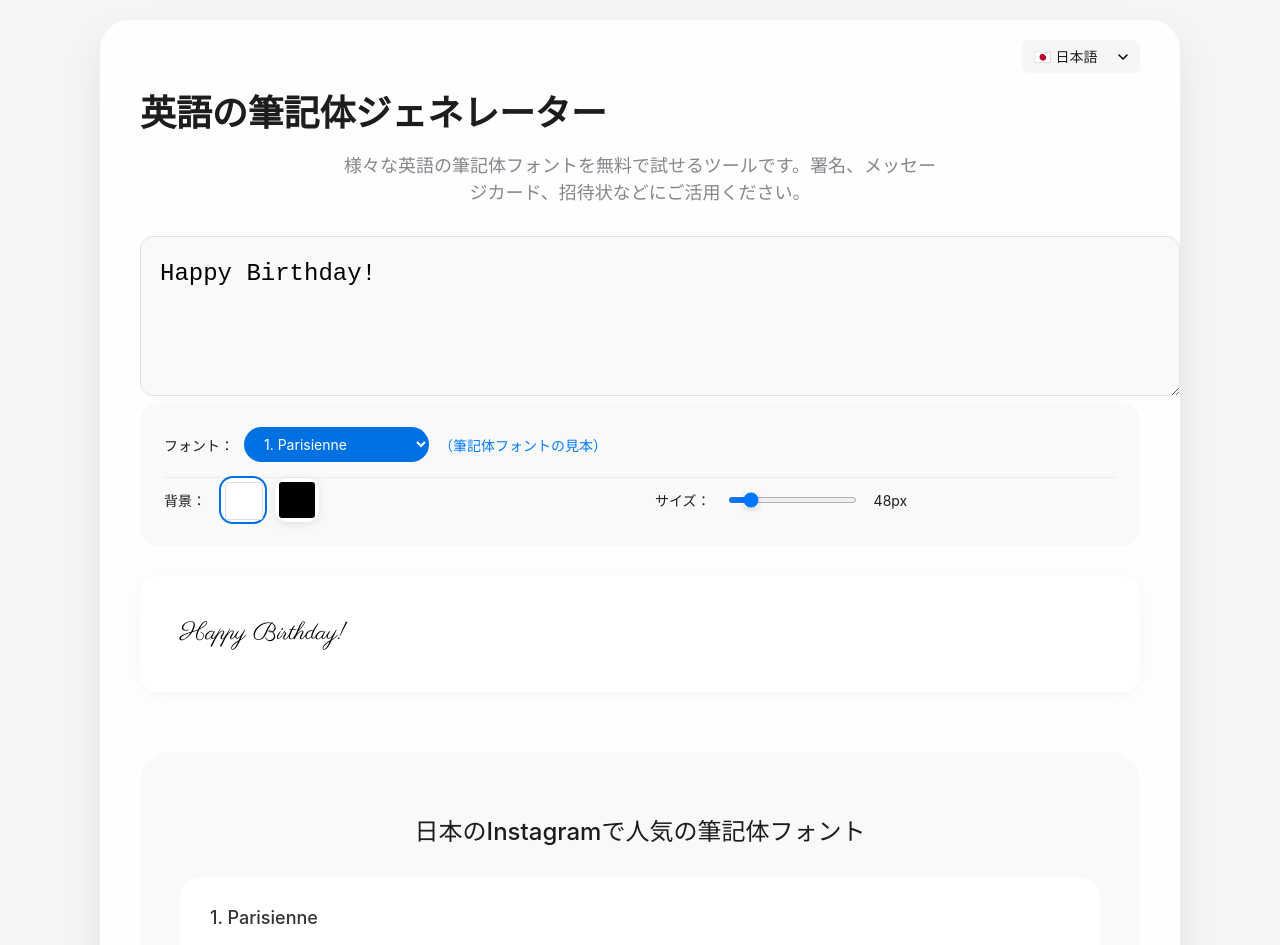
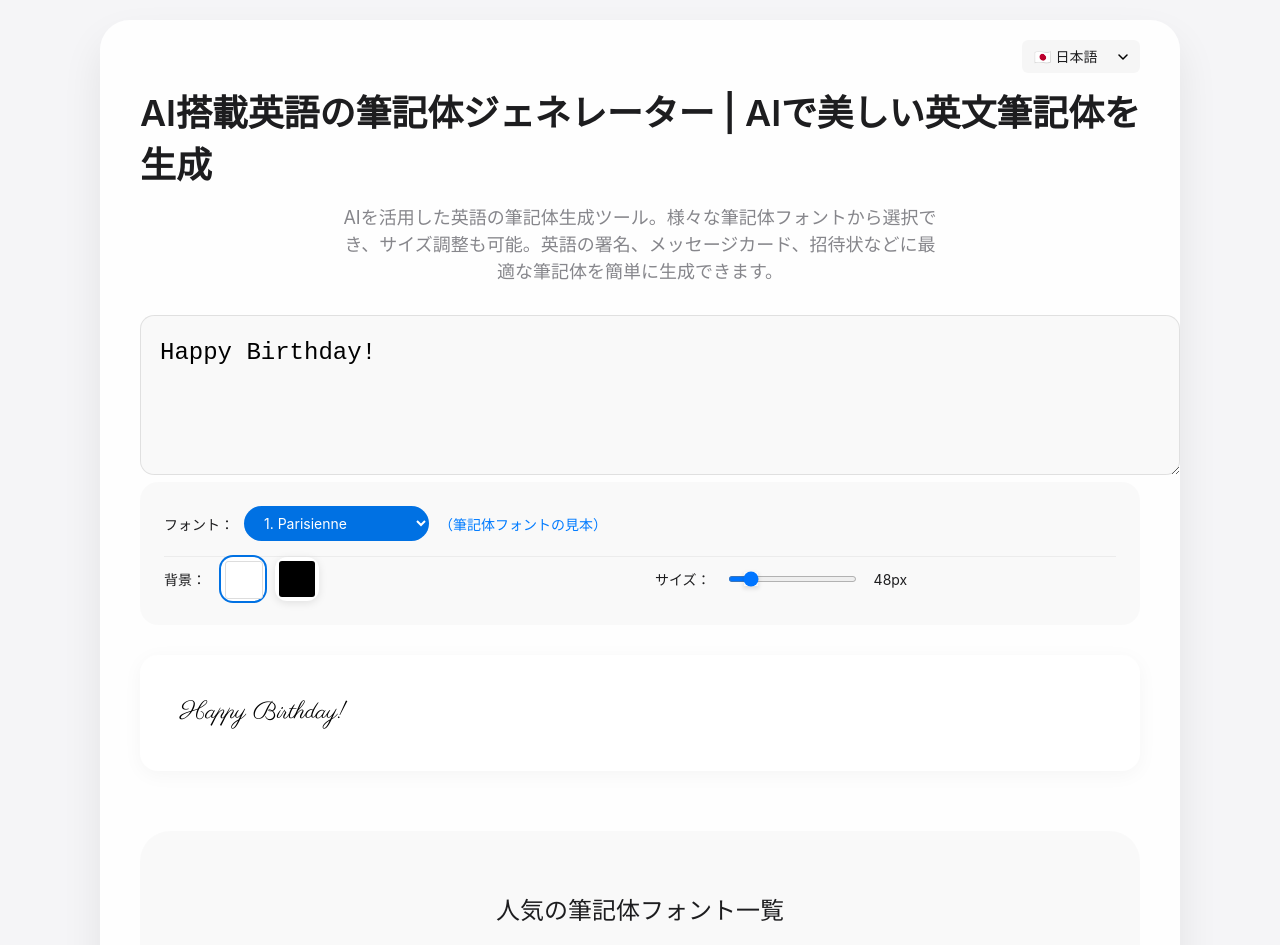
Before and after one commit to hanlaoshinb/-cursive-letters-generator, a plain HTML site: page index.html in a window 1280 px wide. Shown: the top 945 px of the page. Drawn offline with Linux system fonts and the light colour scheme; a web font is replaced by a local one.

Commit message:
Add files via upload

```diff
--- a/index.html
+++ b/index.html
@@ -71,9 +71,9 @@
                 <option value="en">🇺🇸 English</option>
             </select>
         </div>
-        <h1>英語の筆記体ジェネレーター</h1>
+        <h1>AI搭載英語の筆記体ジェネレーター | AIで美しい英文筆記体を生成</h1>
         <p class="service-description">
-            様々な英語の筆記体フォントを無料で試せるツールです。署名、メッセージカード、招待状などにご活用ください。
+            AIを活用した英語の筆記体生成ツール。様々な筆記体フォントから選択でき、サイズ調整も可能。英語の署名、メッセージカード、招待状などに最適な筆記体を簡単に生成できます。
         </p>
         <div class="input-section">
             <textarea id="inputText" placeholder="ここに英文を入力してください..." oninput="convertText()">Happy Birthday!</textarea>
@@ -122,7 +122,7 @@
         </div>
 
         <div class="font-showcase">
-            <h2 class="showcase-title" id="font-samples">日本のInstagramで人気の筆記体フォント</h2>
+            <h2 class="showcase-title" id="font-samples">人気の筆記体フォント一覧</h2>
             <div class="font-samples">
                 <div class="font-sample">
                     <h3>1. Parisienne</h3>
```
